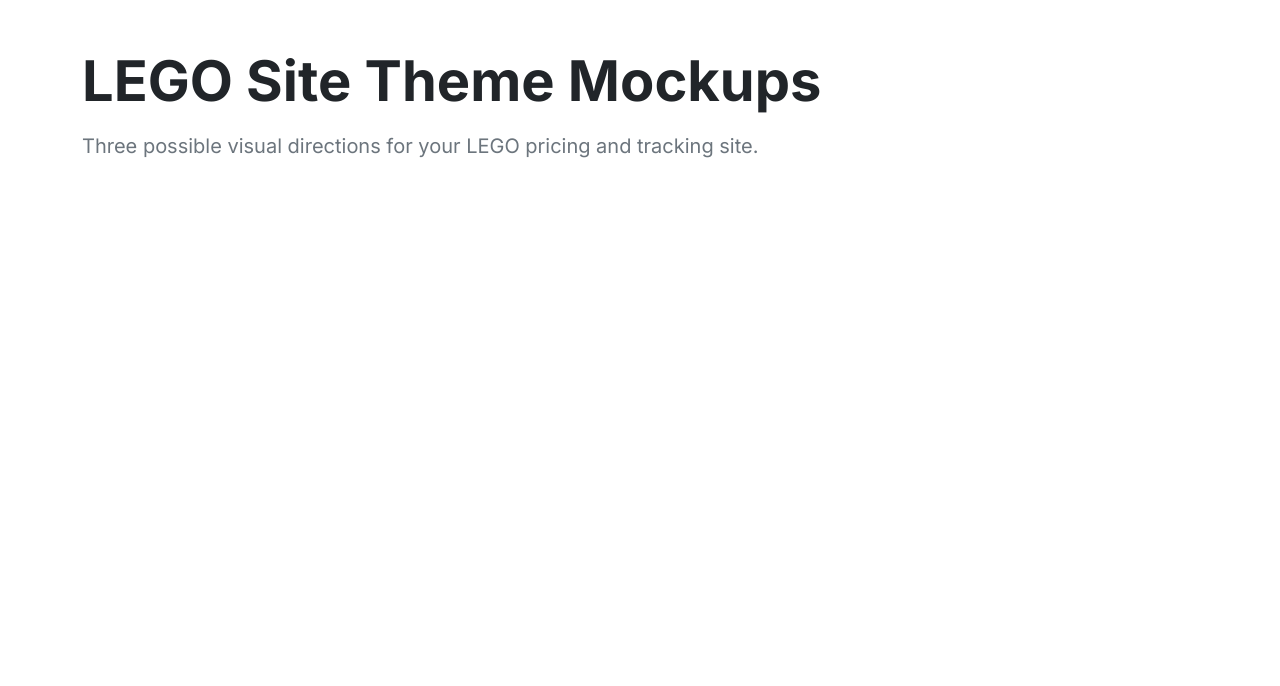
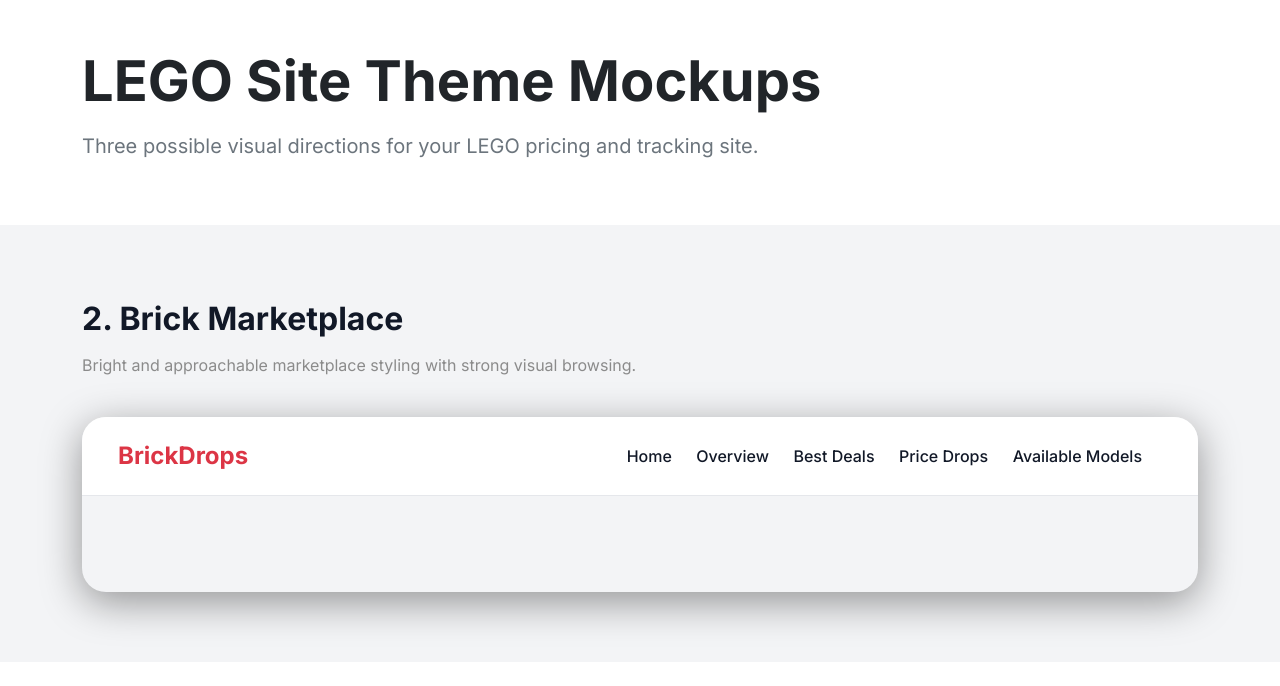
Before and after one commit to Michael668875/lego, a Flask app: page /us/best_deals in a window 1280 px wide. Shown: the top 686 px of the page. Run offline with Flask 3, Linux system fonts and the light colour scheme.

Commit message:
made more macros

```diff
--- a/app/routes.py
+++ b/app/routes.py
@@ -1,4 +1,4 @@
-from flask import Blueprint, render_template
+from flask import Blueprint, render_template, redirect, url_for
 
 from app.route_helpers import *
 
@@ -7,7 +7,15 @@ bp = Blueprint("main", __name__)
 
 @bp.route("/")
 def index():
-    return render_template("listings.html")
+    preferred = request.cookies.get("preferred_country")
+    valid_countries = set(get_enabled_markets().keys())
+
+    if preferred:
+        preferred = preferred.lower()
+        if preferred in valid_countries:
+            return redirect(url_for("main.listings", country=preferred))
+
+    return redirect(url_for("main.listings", country="us"))
 
 @bp.route("/<country>/")
 def listings(country):
--- a/app/templates/best_deals.html
+++ b/app/templates/best_deals.html
@@ -1,10 +1,13 @@
 {% extends "layout.html" %}
+{% import "macros.html" as macro %}
 
 {% block content %}
+
 
     {% for listing, avg_price in listings %}
         {{ listing.title }}
         {{ ((avg_price - listing.price) / avg_price * 100)|round(1) }}%
     {% endfor %}
 
+
 {% endblock %}
--- a/app/templates/layout.html
+++ b/app/templates/layout.html
@@ -19,7 +19,19 @@
     </p>
   </div>
 
+  <section class="theme2">
+    <div class="container">
+      {{ macro.titles() }}
+
+      <div class="mockup-wrapper">
+
+        {{ macro.navigation(country) }}
+
+        <div class="p-4 p-lg-5">
   {% block content %}{% endblock %}
-
+          </div>
+          </div>
+    </div>
+  </section>
 </body>
 </html>
--- a/app/templates/listings.html
+++ b/app/templates/listings.html
@@ -11,7 +11,7 @@
 
       <div class="mockup-wrapper">
 
-        {{ macro.navigation() }}
+        {{ macro.navigation(country) }}
 
         <div class="p-4 p-lg-5">
 
--- a/app/templates/macros.html
+++ b/app/templates/macros.html
@@ -1,18 +1,24 @@
 
+{% macro titles() %}
+<div class="section-title">2. Brick Marketplace</div>
+      <div class="section-subtitle">
+        Bright and approachable marketplace styling with strong visual browsing.
+      </div>
+{% endmacro %}
 
-{% macro navigation() %}
+{% macro navigation(country) %}
 <nav class="navbar navbar-expand-lg navbar-custom px-4 py-3">
           <div class="container-fluid">
             <span class="navbar-brand fw-bold fs-4 text-danger">
-              BrickMarket
+              BrickDrops
             </span>
 
             <div>
-              <a class="menu-link" href="#">Home</a>
-              <a class="menu-link" href="#">Overview</a>
-              <a class="menu-link" href="#">Best Deals</a>
-              <a class="menu-link" href="#">Price Drops</a>
-              <a class="menu-link" href="#">Available Models</a>
+              <a class="menu-link" href="{{ url_for('main.listings', country=country) }}">Home</a>
+              <a class="menu-link" href="{{ url_for('main.overview', country=country) }}">Overview</a>
+              <a class="menu-link" href="{{ url_for('main.best_deals', country=country) }}">Best Deals</a>
+              <a class="menu-link" href="{{ url_for('main.price_drops', country=country) }}">Price Drops</a>
+              <a class="menu-link" href="{{ url_for('main.models', country=country) }}">Available Models</a>
             </div>
           </div>
         </nav>
--- a/app/templates/models.html
+++ b/app/templates/models.html
@@ -1,5 +1,8 @@
 {% extends "layout.html" %}
+{% import "macros.html" as macro %}
 
 {% block content %}
+
 {{ models }}
+
 {% endblock %}
--- a/app/templates/overview.html
+++ b/app/templates/overview.html
@@ -1,5 +1,8 @@
 {% extends "layout.html" %}
+{% import "macros.html" as macro %}
 
 {% block content %}
+
 {{ results }}
+
 {% endblock %}
--- a/app/templates/price_drops.html
+++ b/app/templates/price_drops.html
@@ -1,7 +1,8 @@
 {% extends "layout.html" %}
+{% import "macros.html" as macro %}
 
 {% block content %}
-{{ rows|length }}
+
     {% for row in rows %}
         {{ row.set_num }}<br>
         {{ row.title }}<br>
@@ -9,4 +10,5 @@
         {{ row.new_price }}<br>
         {{ row.affiliate_url }}
     {% endfor %}
+
 {% endblock %}
```
Also changed, not shown: app/templates/test_listings.html (+12 -11 lines).
